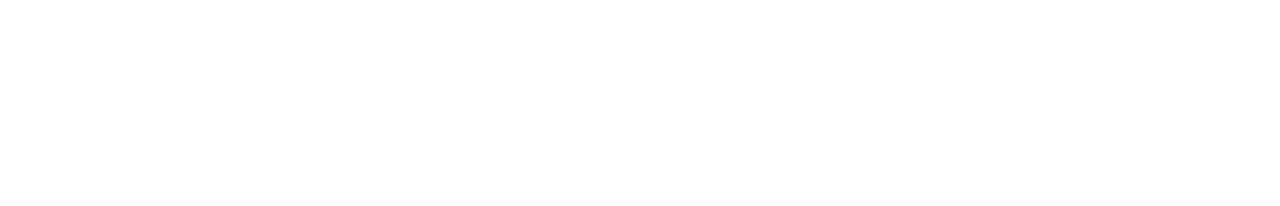
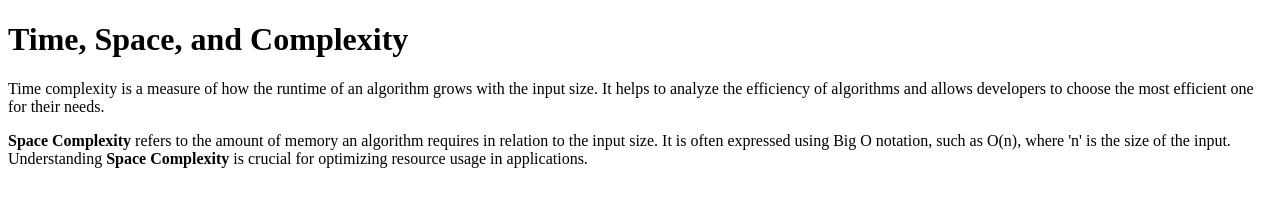
Before and after one commit to acciojob/time-and-space-complexity-vipinsingh55, a website: page main.html in a window 1280 px wide. Drawn offline with Linux system fonts and the light colour scheme.

Commit message:
created a submission

```diff
--- a/main.html
+++ b/main.html
@@ -8,6 +8,11 @@
 
 <body>
 	<!-- the entire body must be written by student -->
+	<h1>Time, Space, and Complexity</h1>
+
+    <p>Time complexity is a measure of how the runtime of an algorithm grows with the input size. It helps to analyze the efficiency of algorithms and allows developers to choose the most efficient one for their needs.</p>
+
+    <p><b>Space Complexity</b> refers to the amount of memory an algorithm requires in relation to the input size. It is often expressed using Big O notation, such as O(n), where 'n' is the size of the input. Understanding <b>Space Complexity</b> is crucial for optimizing resource usage in applications.</p>
     <script type="text/javascript" src="./script.js">
 </script>
 
```
